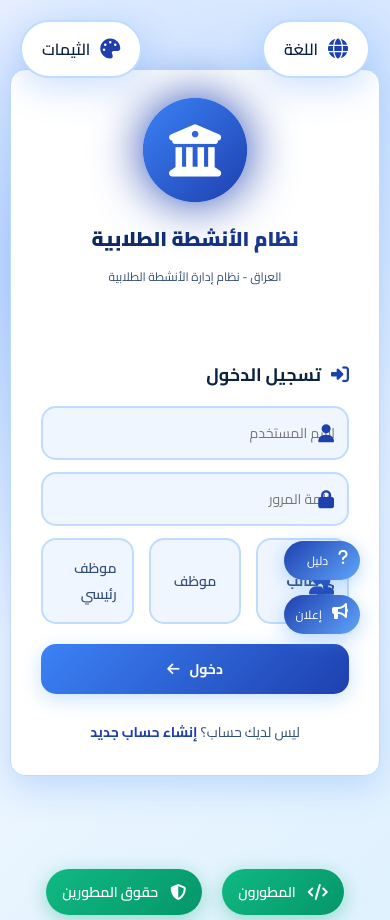
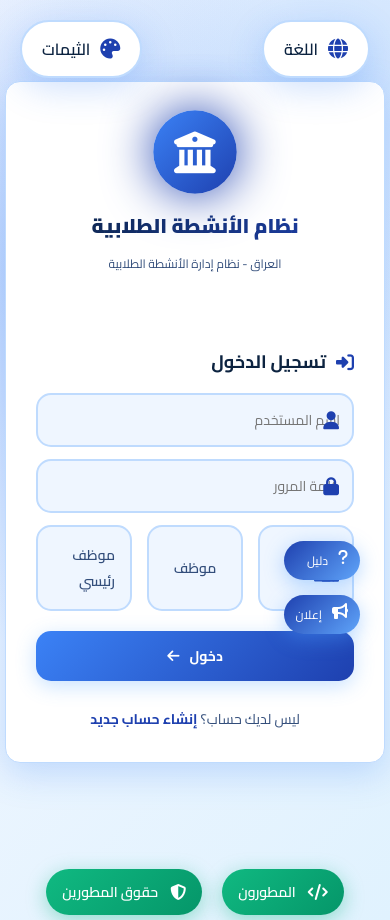
Before and after one commit to muqtadadyy-lgtm/broo, a Python web app: template templates/index.html in a window 390 px wide. Run offline with Jinja, Linux system fonts and the light colour scheme; the template is opened without the code that fills it, so the values that code supplies are empty.

Commit message:
Fix mobile responsive issues - improve container and layout for mobile devices

```diff
--- a/static/css/styles.css
+++ b/static/css/styles.css
@@ -254,8 +254,8 @@ body {font-family:'Cairo',sans-serif;background:var(--bg-gradient, var(--bg-colo
 .message-btn:hover {transform:translateY(-2px);box-shadow:0 8px 25px rgba(59,130,246,0.4)}
 .message-btn i {font-size:16px}
 
-.container {display:flex;justify-content:center;align-items:center;min-height:100vh;padding:20px}
-.auth-card {background:var(--card-bg);border-radius:30px;box-shadow:var(--shadow);padding:50px;max-width:500px;width:100%;animation:fadeInScale 0.8s ease;border:1px solid var(--border-color)}
+.container {display:flex;justify-content:center;align-items:center;min-height:100vh;padding:20px; width:100%; max-width:100vw; overflow-x:hidden}
+.auth-card {background:var(--card-bg);border-radius:30px;box-shadow:var(--shadow);padding:50px;max-width:500px;width:100%;animation:fadeInScale 0.8s ease;border:1px solid var(--border-color); margin:0 auto}
 .logo-container {text-align:center;margin-bottom:40px;animation:fadeInDown 1s ease}
 .logo-circle {width:100px;height:100px;background:linear-gradient(135deg,var(--primary-color),var(--accent-color));border-radius:50%;display:flex;align-items:center;justify-content:center;margin:0 auto 20px;animation:pulse 2s ease infinite;box-shadow:0 0 30px var(--accent-color)}
 .logo-circle i {font-size:50px;color:white}
@@ -464,7 +464,8 @@ body {font-family:'Cairo',sans-serif;background:var(--bg-gradient, var(--bg-colo
 }
 
 @media (max-width:768px) {
-    .auth-card {padding:20px; max-width:95vw; margin: 10px;}
+    .container {padding: 10px; min-height: 100vh; overflow-x: hidden;}
+    .auth-card {padding:20px; max-width:95vw; margin: 10px auto; border-radius: 20px;}
     .activities-grid {grid-template-columns:1fr; gap: 15px;}
     .stats-section {grid-template-columns:1fr; gap: 15px;}
     .filter-controls {grid-template-columns:1fr; gap: 10px;}
@@ -474,7 +475,6 @@ body {font-family:'Cairo',sans-serif;background:var(--bg-gradient, var(--bg-colo
     .modal-content {padding:20px; width: 95vw; max-width: 95vw;}
     .detail-row {grid-template-columns: 1fr; gap: 8px; padding: 10px;}
     .send-request-btn {width: 100%; justify-content: center; padding: 15px 20px;}
-    .container {padding: 10px;}
     .form-container {padding: 20px;}
     .input-group {margin-bottom: 15px;}
     .form-title {font-size: 22px;}
@@ -498,7 +498,8 @@ body {font-family:'Cairo',sans-serif;background:var(--bg-gradient, var(--bg-colo
 }
 
 @media (max-width:480px) {
-    .auth-card {padding:15px; max-width:98vw; margin: 5px;}
+    .container {padding: 5px; min-height: 100vh; overflow-x: hidden; width: 100vw;}
+    .auth-card {padding:15px; max-width:98vw; margin: 5px auto; border-radius: 15px;}
     .form-title {font-size:18px; margin-bottom: 15px;}
     .input-group {margin-bottom:12px;}
     .language-menu {width:calc(100vw - 20px); left: 10px; right: 10px;}
@@ -515,7 +516,6 @@ body {font-family:'Cairo',sans-serif;background:var(--bg-gradient, var(--bg-colo
     .modal-content {width:98vw; max-width:98vw; padding:12px;}
     .messaging-content {max-width:98vw; height:90vh;}
     .notification {bottom:15px; right:15px; padding:12px 16px; font-size:12px;}
-    .container {padding: 5px;}
     .logo-container {padding: 15px;}
     .university-name {font-size:20px; margin-bottom: 8px;}
     .university-subtitle {font-size:12px;}
@@ -533,6 +533,8 @@ body {font-family:'Cairo',sans-serif;background:var(--bg-gradient, var(--bg-colo
     .developers-section {flex-direction: row; flex-wrap: wrap; gap: 10px; margin-top: 20px;}
     .developers-btn {padding: 10px 16px; font-size: 14px; margin: 5px;}
     .developers-btn i {font-size: 16px;}
+    .logo-circle {width: 80px; height: 80px; margin: 0 auto 15px;}
+    .logo-circle i {font-size: 40px;}
 }
 
 
```
